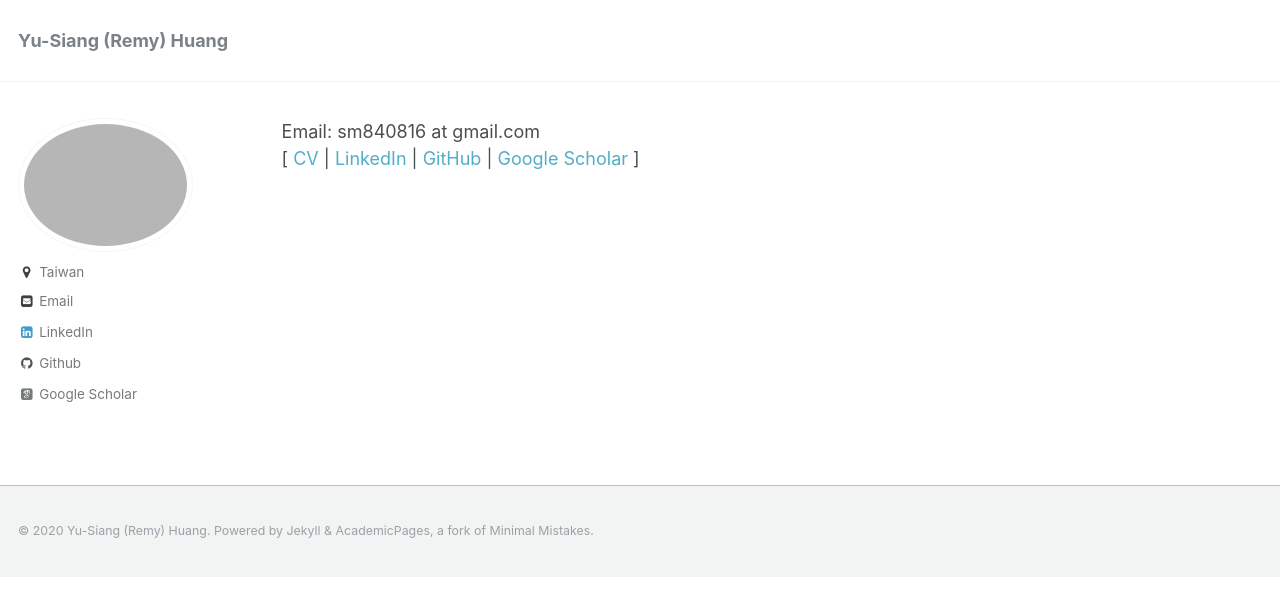
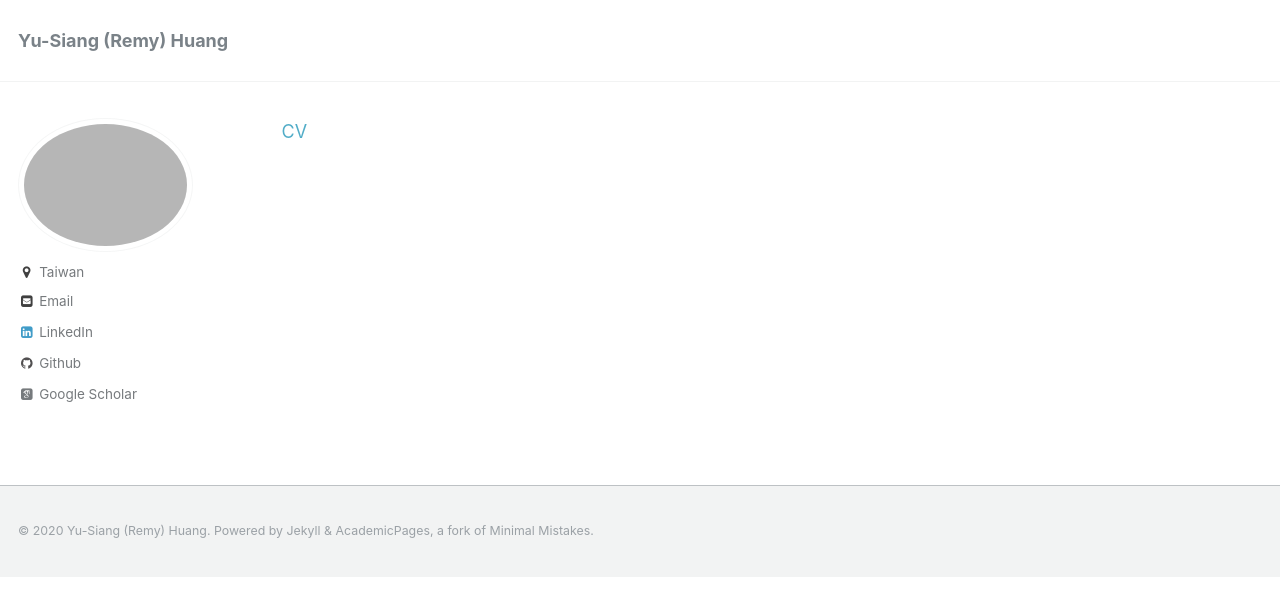
Before and after one commit to remyhuang/remyhuang.github.io, a Jekyll site: the page built from _pages/about.md, in a window 1280 px wide. Shown: the top 616 px of the page. Built offline with Jekyll 4.4.1, drawn with Linux system fonts in a browser that asks for light colours; some web fonts are replaced.

Commit message:
Update about.md

```diff
--- a/_pages/about.md
+++ b/_pages/about.md
@@ -7,5 +7,4 @@ redirect_from:
   - /about.html
 
 ---
-Email: sm840816 at gmail.com <br>
-\[ [CV](https://remyhuang.github.io/files/huang_cv.pdf) | [LinkedIn](https://www.linkedin.com/in/yu-siang-huang-b88669141/) | [GitHub](https://github.com/remyhuang) | [Google Scholar](https://scholar.google.com.tw/citations?user=QA28Z3wAAAAJ&hl=zh-TW) \]
+[CV](https://remyhuang.github.io/files/huang_cv.pdf)
```
